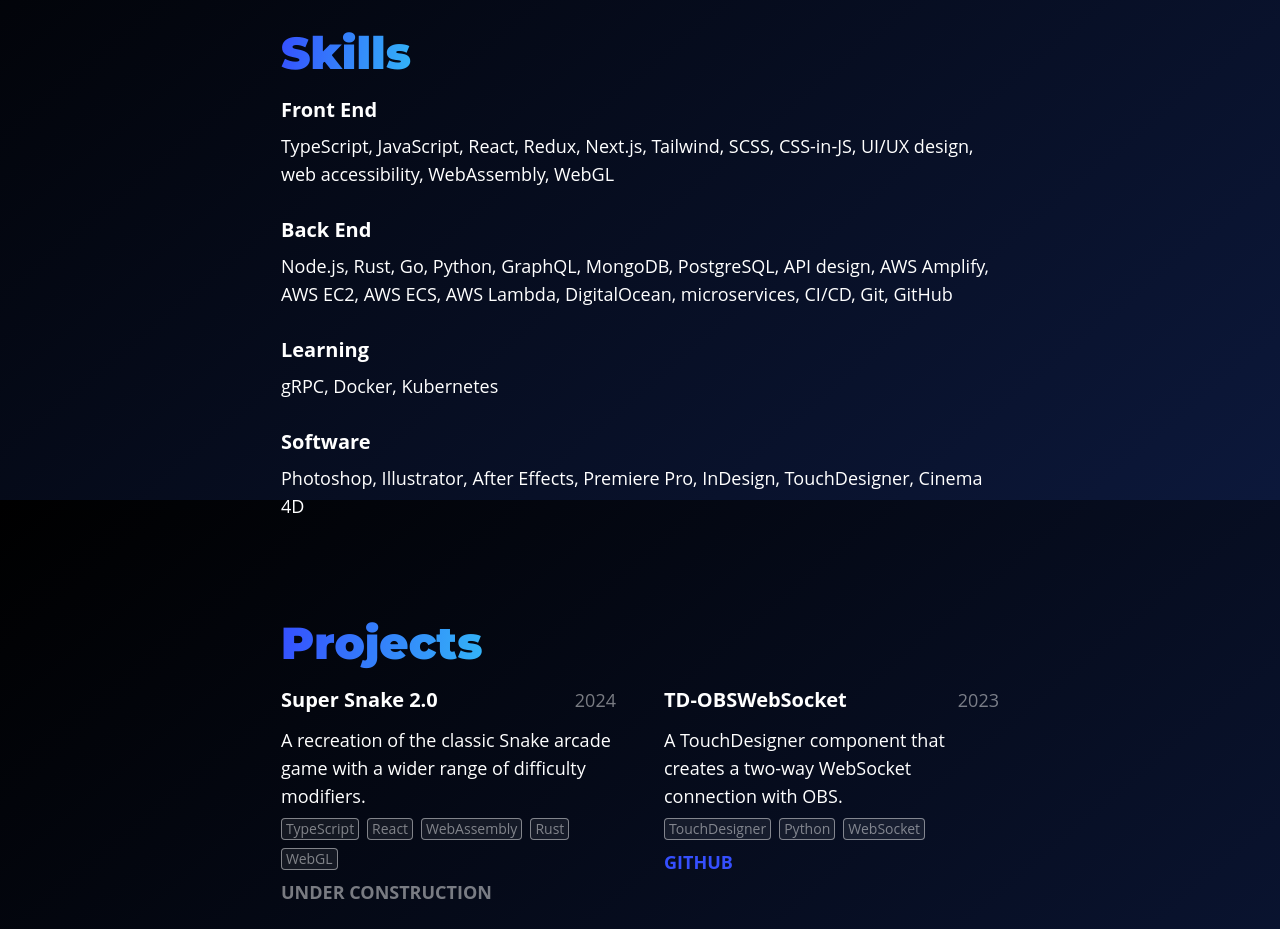
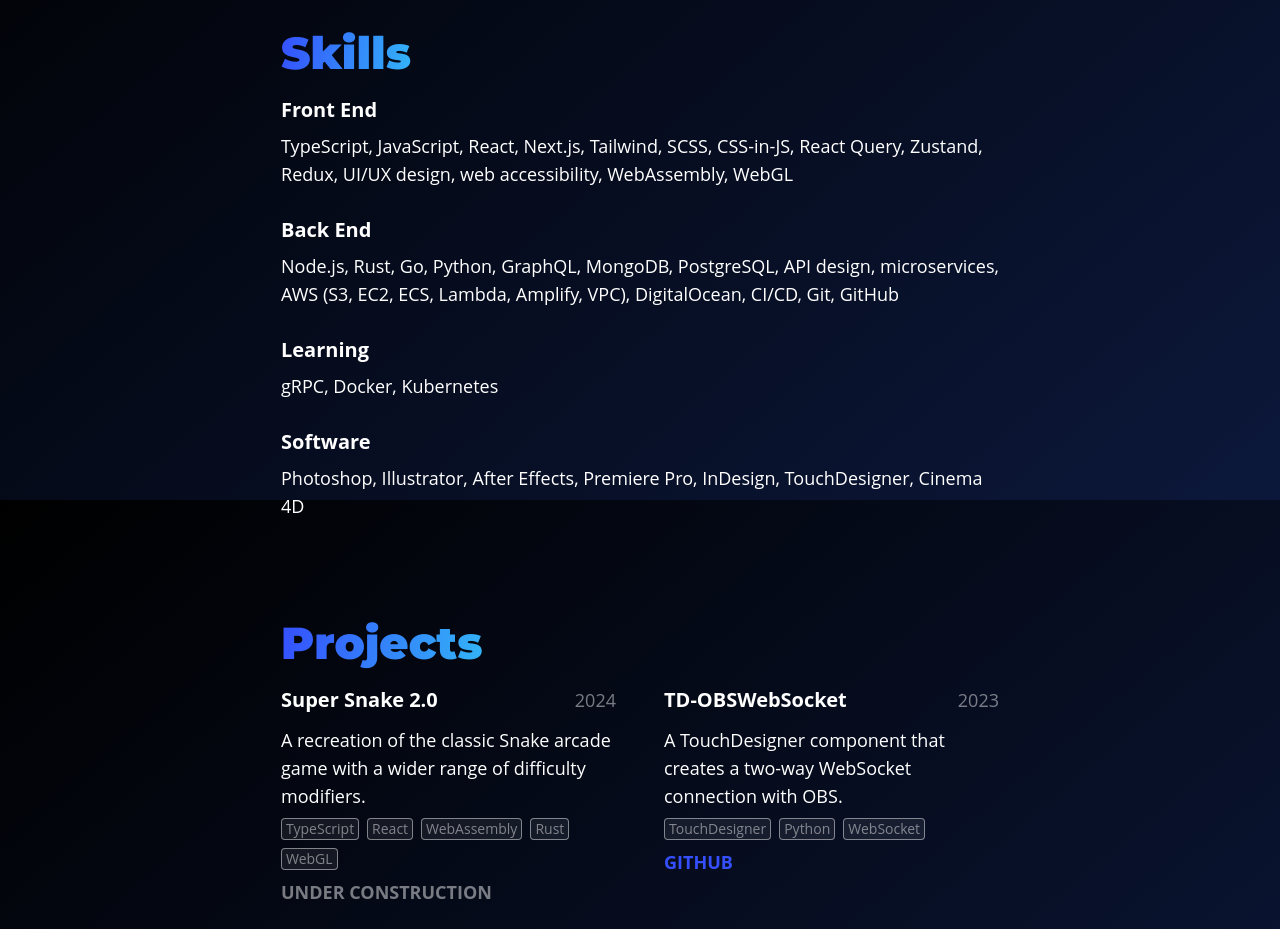
Before and after one commit to acdvs/acdvs.dev, a Next.js app: page / in a window 1280 px wide. Shown: the part 1100-2029 px from the top of the page. Built offline with nearby package versions, Linux system fonts and the light colour scheme.

Commit message:
Add to skills

```diff
--- a/src/components/sections/Skills.tsx
+++ b/src/components/sections/Skills.tsx
@@ -6,16 +6,16 @@
       <div className="mb-7">
         <h2>Front End</h2>
         <p>
-          TypeScript, JavaScript, React, Redux, Next.js, Tailwind, SCSS, CSS-in-JS, UI/UX
-          design, web accessibility, WebAssembly, WebGL
+          TypeScript, JavaScript, React, Next.js, Tailwind, SCSS, CSS-in-JS, React Query,
+          Zustand, Redux, UI/UX design, web accessibility, WebAssembly, WebGL
         </p>
       </div>
       <div className="mb-7">
         <h2>Back End</h2>
         <p>
-          Node.js, Rust, Go, Python, GraphQL, MongoDB, PostgreSQL, API design, AWS
-          Amplify, AWS EC2, AWS ECS, AWS Lambda, DigitalOcean, microservices, CI/CD, Git,
-          GitHub
+          Node.js, Rust, Go, Python, GraphQL, MongoDB, PostgreSQL, API design,
+          microservices, AWS (S3, EC2, ECS, Lambda, Amplify, VPC), DigitalOcean, CI/CD,
+          Git, GitHub
         </p>
       </div>
       <div className="mb-7">
```
